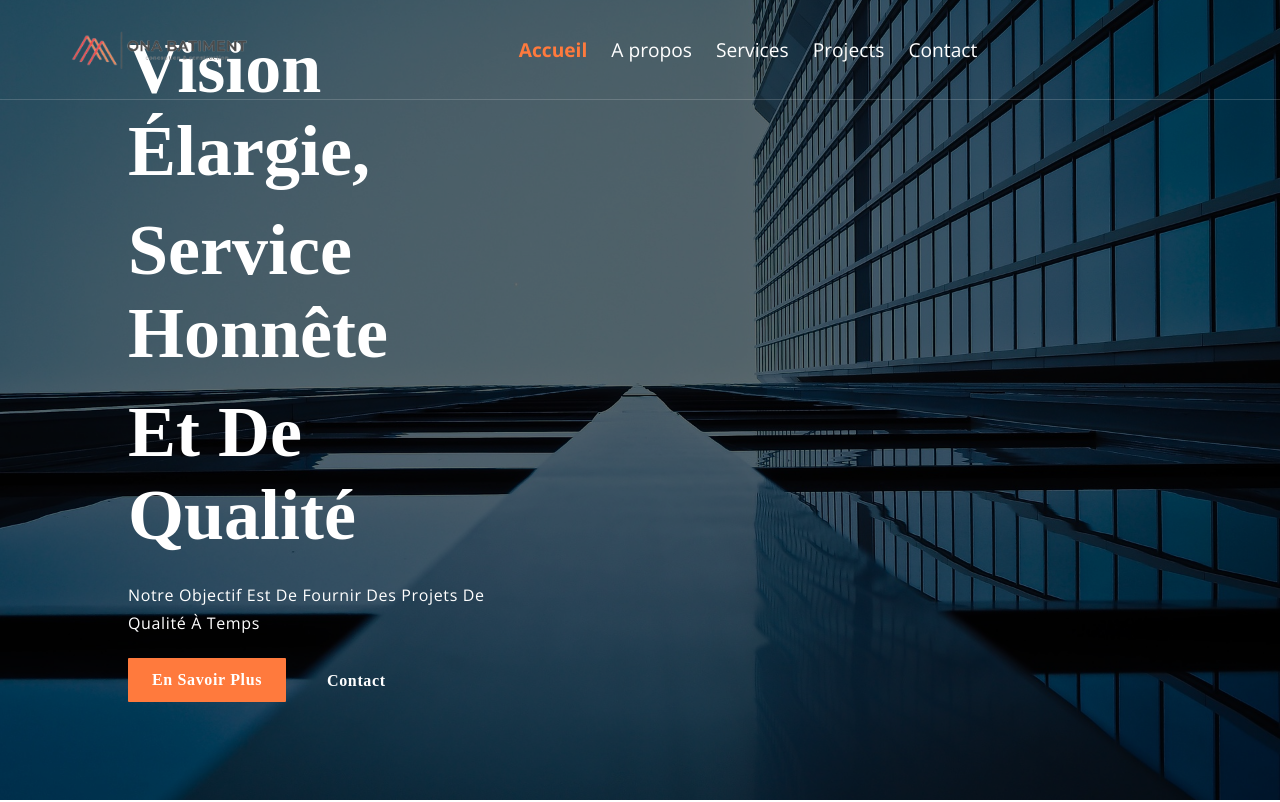
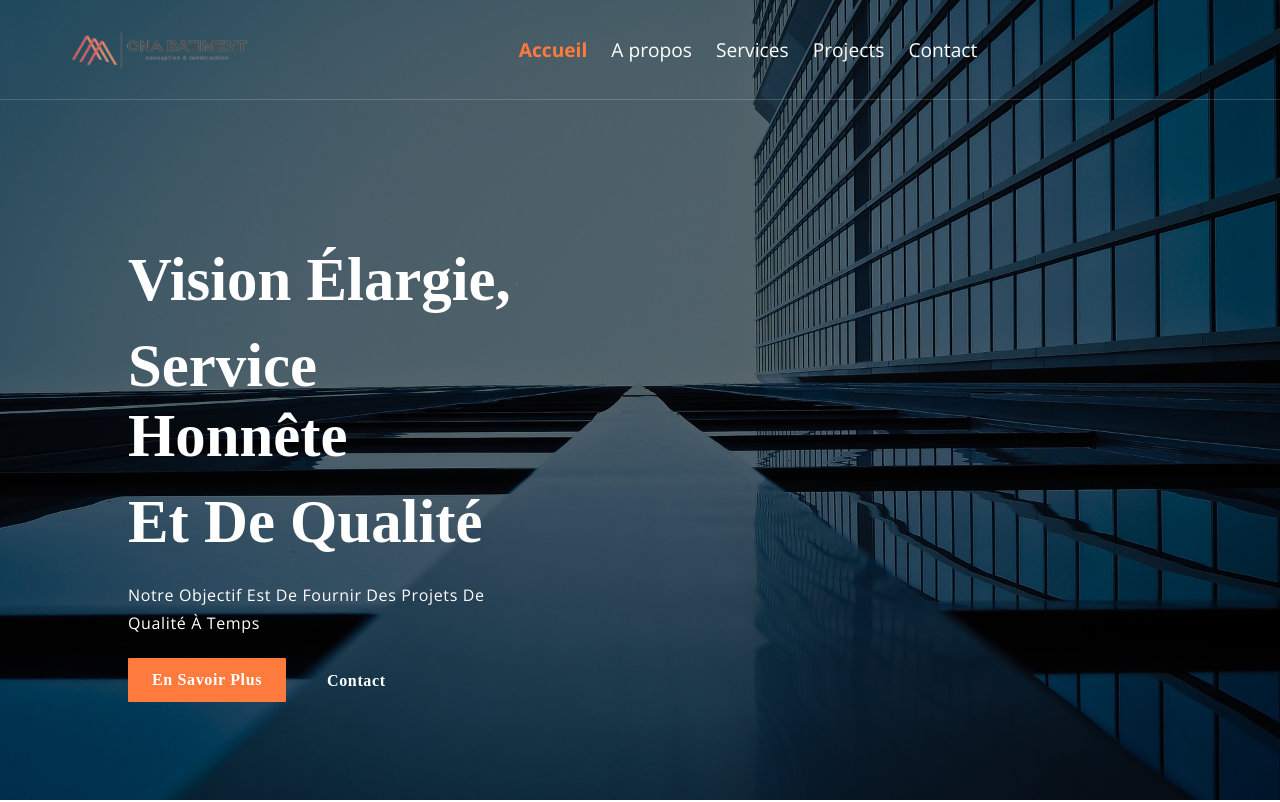
Before and after one commit to William-Hortone/ona-btm, a React (Create React App) app: page / in a window 1280 px wide. Shown: the top 802 px of the page. Built offline with nearby package versions, Linux system fonts and the light colour scheme; a web font is replaced by a local one.

Commit message:
updated the navbar

```diff
--- a/src/App.js
+++ b/src/App.js
@@ -1,5 +1,5 @@
 import React from "react";
-import { Routes, Route } from "react-router-dom";
+import { Routes, Route, useLocation } from "react-router-dom";
 import { Home, About, Services, Contact, Projects } from "./Pages";
 import { Footer, Navbar } from "./containers";
 import { motion as m } from "framer-motion";
@@ -8,6 +8,7 @@ import { AnimatePresence } from "framer-motion";
 import "./App.css";
 
 const App = () => {
+  const location = useLocation();
   return (
     <div
       // initial={{ opacity: 0 }}
@@ -16,16 +17,16 @@ const App = () => {
       className="App "
     >
       <Navbar />
-      {/* <AnimatePresence initial={false}> */}
-      <Routes>
+      <AnimatePresence exitBeforeEnter>
+        <Routes key={location.pathname} location={location}>
           <Route path="/" element={<Home />} />
           <Route path="/about" element={<About />} />
           <Route path="/services" element={<Services />} />
           <Route path="/projects" element={<Projects />} />
           <Route path="/contact" element={<Contact />} />
         </Routes>
-      {/* </AnimatePresence> */}
-      <Footer />
+      </AnimatePresence>
+      {/* <Footer /> */}
     </div>
   );
 };
--- a/src/Pages/Home/Home.jsx
+++ b/src/Pages/Home/Home.jsx
@@ -6,14 +6,15 @@ import {
   Specialization,
   RecentProjects,
 } from "../../containers";
-
+import AnimatedPage from "../../components/AnimatedPages";
 import { motion as m } from "framer-motion";
 // import "./home.css";
 
 const Home = () => {
   return (
+    <AnimatedPage>
       <div
-      // initial={{ y: "100%"}}
+        // initial={{ y: "100%" }}
         // animate={{ y: "0%" }}
         // transition={{ duration: 0.75, ease: "easeOut" }}
         // exit={{ opacity: 1 }}
@@ -25,6 +26,7 @@ const Home = () => {
         <Specialization />
         <RecentProjects />
       </div>
+    </AnimatedPage>
   );
 };
 
--- a/src/Pages/about/About.jsx
+++ b/src/Pages/about/About.jsx
@@ -3,11 +3,12 @@ import { HeadImage, Consultation } from "../../components";
 import images from "../../constants/images";
 import { Story, Team } from "../../containers";
 import { motion as m } from "framer-motion";
-
+import AnimatedPage from "../../components/AnimatedPages";
 // import "./about.css";
 
 const About = () => {
   return (
+    <AnimatedPage>
       <div
         // initial={{ opacity: 0 }}
         // animate={{ opacity: 1 }}
@@ -19,6 +20,7 @@ const About = () => {
         <Team />
         <Consultation />
       </div>
+    </AnimatedPage>
   );
 };
 
--- /dev/null
+++ b/src/components/AnimatedPages.js
@@ -0,0 +1,23 @@
+import { motion } from "framer-motion";
+
+const animations = {
+  initial: { opacity: 0, x: 100 },
+  animate: { opacity: 1, x: 0 },
+  exit: { opacity: 0.5, x: -100 },
+};
+
+const AnimatedPage = ({ children }) => {
+  return (
+    <motion.div
+      variants={animations}
+      initial="initial"
+      animate="animate"
+      exit="exit"
+      transition={{ duration: 0.7 }}
+    >
+      {children}
+    </motion.div>
+  );
+};
+
+export default AnimatedPage;
--- a/src/containers/Header/header.css
+++ b/src/containers/Header/header.css
@@ -3,7 +3,7 @@
     height: 100vh;
     display: flex;
     align-items: center;
-    /* position: relative; */
+    position: relative;
     background: url('../../assets/building16.jpg');
     background-attachment: fixed;
     background-position: center center;
@@ -47,7 +47,7 @@
     z-index: 0;
 }
 @media screen and (max-width: 1400px){
-    .app__header-container h1 {
+    .app__header-container h2 {
         font-size: 3.8rem;
     }
     .app__header{
--- a/src/containers/Navbar/Navbar.jsx
+++ b/src/containers/Navbar/Navbar.jsx
@@ -8,6 +8,7 @@ import images from "../../constants/images";
 
 const Navbar = () => {
   const [toggleMenu, setToggleMenu] = useState(false);
+  const [navbar, setNavbar] = useState(false);
 
   const navLinkStyle = ({ isActive }) => {
     return {
@@ -16,8 +17,17 @@ const Navbar = () => {
     };
   };
 
+  const handleNavbarBg = () => {
+    if (window.scrollY >= 400) {
+      setNavbar(true);
+    } else {
+      setNavbar(false);
+    }
+  };
+  window.addEventListener("scroll", handleNavbarBg);
+
   return (
-    <div className="app__navbar ">
+    <div className={navbar ? "app__navbar navbar-gb " : " app__navbar"}>
       <div className="app__navbar-logo">
         <img src={images.logo} alt="logo img" />
       </div>
--- a/src/containers/Navbar/navbar.css
+++ b/src/containers/Navbar/navbar.css
@@ -1,5 +1,5 @@
 .app__navbar{
-    position: fixed;
+    position: absolute;
     top: 0;
     left: 0;
     width: 100%;
@@ -8,9 +8,21 @@
     display:  flex;
     align-items: center;
     justify-content: space-between;
+    /* background-color: #1e181094; */
     padding-right: 2rem;
-    z-index: 2;
+    z-index: 5;
+    /* transition: background .5s ease; */
     border-bottom: 1px solid #ffffff2c;
+}
+.navbar-gb{
+    /* background-color: #BBD0D1; */
+    background-color: #1e181094;
+    /* background-color: #bdae8f8a; */
+    /* transition: background .5s ease; */
+}
+.navbar-gb li {
+    color: #000;
+
 }
 .app__navbar-logo{
     width: 200px;
```
Lines whose indentation alone changed are shown as unchanged.
